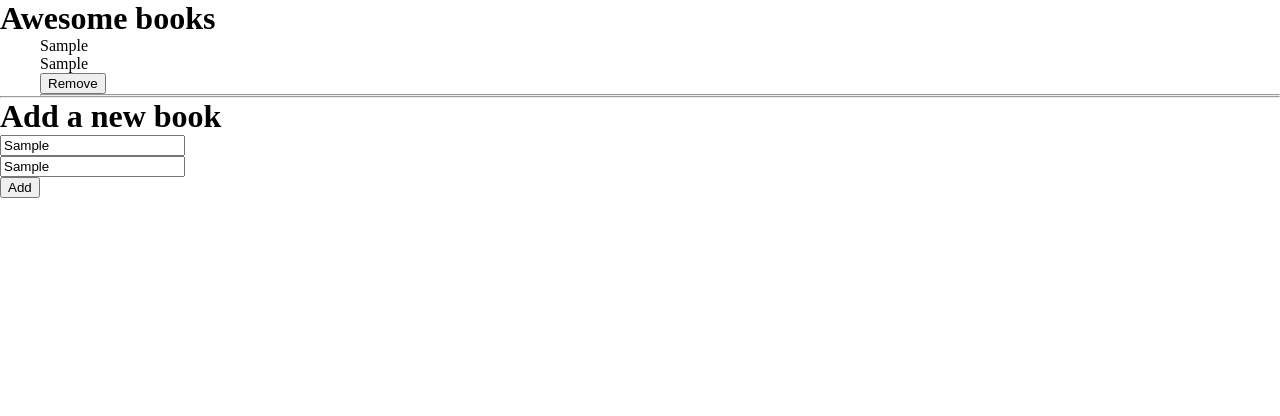
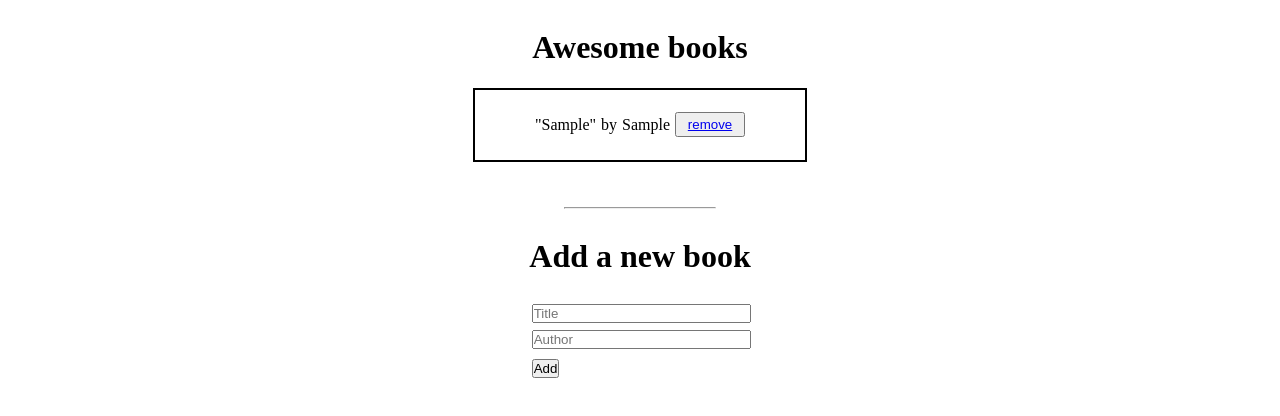
Before and after one commit to kazaneza/awesome-book, a website: page index.html in a window 1280 px wide. Both pictures are taken after typing "Sample", "Sample" into the empty fields and a click on the button "Add". Drawn offline with Linux system fonts and the light colour scheme.

Commit message:
added js and styles

```diff
--- a/app.js
+++ b/app.js
@@ -1,59 +1,121 @@
-// checking if local storage is empty
-if (localStorage.getItem('Added Books') === null) {
-  localStorage.setItem('Added Books', JSON.stringify([]));
-}
-// store book
-const storeData = JSON.parse(localStorage.getItem('Added Books'));
-function updateBook() {
-  localStorage.setItem('Added Books', JSON.stringify(storeData));
-}
-function createBooks(arr) {
-  let books = '';
-  for (let i = 0; i < arr.length; i += 1) {
-    books += `
-              <p>${arr[i].title}</p>
-              <p>${arr[i].author}</p>
-              <button onclick="removeBook(${i})">Remove</button>
-              <hr/>
-              `;
+// book class
+/* eslint-disable */
+class Book {
+  constructor(title, author) {
+    this.title = title;
+    this.author = author;
   }
-  return books;
 }
 
-// Diplaying books
-function DispayAwesomeBooks() {
-  const listOfBooks = document.querySelector('.books-list');
-  listOfBooks.innerHTML = `
-                <ul class="book-list"/>
-                ${createBooks(storeData)}</ul>
-            `;
+// UI Class: handle UI tasks
+
+class UI {
+  static displayBooks() {
+    const books = Store.getBooks();
+
+    books.forEach((book) => UI.addBookToList(book));
+  }
+
+  static addBookToList(book) {
+    const list = document.querySelector('.book');
+
+    const row = document.createElement('tr');
+
+    row.innerHTML = `
+        <div class="book-details">
+
+        <p>"${book.title}"</p>
+        <p>by</p>
+        <p>${book.author}</p>
+
+
+        <button><a href="#" class="button">remove</a></button>
+
+        </div>
+        `;
+
+    list.appendChild(row);
+  }
+
+  static deleteBook(el) {
+    if (el.classList.contains('button')) {
+      el.parentElement.parentElement.remove();
+    }
+  }
+
+  static clearFields() {
+    document.querySelector('.title').value = '';
+    document.querySelector('.author').value = '';
+  }
 }
 
-// Adding books
-function addBook(bookTitle, bookAuthor) {
-  const Book = {
-    title: bookTitle,
-    author: bookAuthor,
-  };
-  storeData.push(Book);
-  updateBook();
-  DispayAwesomeBooks();
-}
-// Remove data from local storage
-/* eslint-disable */
-function removeBook(i) {
-  storeData.splice(i, 1);
-  updateBook();
-  DispayAwesomeBooks();
+// Store class: handles storage
+class Store {
+  static getBooks() {
+    let books;
+    if (localStorage.getItem('books') === null) {
+      books = [];
+    } else {
+      books = JSON.parse(localStorage.getItem('books'));
+    }
+    return books;
+  }
+
+  static addBook(book) {
+    const books = Store.getBooks();
+    books.push(book);
+    localStorage.setItem('books', JSON.stringify(books));
+  }
+
+  static removeBook(author) {
+    const books = Store.getBooks();
+
+    books.forEach((book, index) => {
+      if (book.author === author) {
+        books.splice(index, 1);
+      }
+    });
+
+    localStorage.setItem('books', JSON.stringify(books));
+  }
 }
 
-// Getting values from input fields
-const form = document.querySelector('form');
-form.addEventListener('submit', (e) => {
-  const title = document.querySelector('.title');
-  const author = document.querySelector('.author');
+// event display books
+
+document.addEventListener('DOMContentLoaded', UI.displayBooks);
+
+// event add a book
+
+document.querySelector('#book-form').addEventListener('submit', (e) => {
+  // prevent actual submit
   e.preventDefault();
-  addBook(title.value, author.value);
+  // get form values
+  const title = document.querySelector('.title').value;
+  const author = document.querySelector('.author').value;
+
+  // validate
+  if (title === '' || author === '') {
+    alert('Please fill in all fields');
+  } else {
+    // instatiate book
+    const book = new Book(title, author);
+
+    // add to ui
+
+    UI.addBookToList(book);
+
+    // add book to store
+    Store.addBook(book);
+
+    // clear fields.
+    UI.clearFields();
+  }
 });
 
-window.onload = DispayAwesomeBooks();
+// event: Remove a Book
+document.querySelector('.book').addEventListener('click', (e) => {
+  UI.deleteBook(e.target);
+
+  // Remove book from store
+  Store.removeBook(e.target.parentElement.previousElementSibling.textContent);
+});
--- a/index.html
+++ b/index.html
@@ -11,15 +11,26 @@
 
 <body>
   <h1>Awesome books</h1>
-  <div class="books-list">
+
+  <div class="book-display">
+
+
+      <div class="book" id="book">
+
+      </div>
+
   </div>
-  <hr>
+
+  <hr class="line">
+<div class="form">
   <h1>Add a new book</h1>
-  <form id="form">
+  <form id="book-form">
     <input class="title" type="text" name="tite" placeholder="Title"> <br>
     <input class="author" type="text" name="author" placeholder="Author"><br>
     <button class="add-btn" type="submit">Add</button>
   </form>
+</div>
+
   <script src="app.js"></script>
 </body>
 
--- a/style.css
+++ b/style.css
@@ -1,3 +1,79 @@
 * {
-  margin: 0;
+  padding: 0;
 }
+
+body {
+  display: flex;
+  flex-direction: column;
+  justify-content: center;
+  align-items: center;
+}
+
+.book-display {
+  border: 2px solid black;
+}
+
+.book-display h1 {
+  font-weight: 600;
+  font-family: sans-serif;
+}
+
+.book-details {
+  display: flex;
+  justify-content: space-between;
+  align-items: center;
+  gap: 5px;
+}
+
+.book-details button {
+  padding: 0;
+  width: 70px;
+  height: 25px;
+  text-align: center;
+}
+
+.book {
+  display: flex;
+  flex-direction: column;
+  justify-content: space-around;
+  align-items: center;
+
+  gap: 18px;
+  padding: 10px 60px 10px 60px;
+}
+
+.book-naming {
+  display: flex;
+  justify-content: space-between;
+  gap: 5px;
+}
+
+.line {
+  width: 150px;
+  margin-top: 45px;
+  color: black;
+  font-weight: bold;
+}
+
+.form {
+  display: flex;
+  flex-direction: column;
+  align-items: flex-end;
+  justify-content: center;
+}
+
+.form button {
+  align-items: center;
+  margin-top: 10px;
+}
+
+#book-form input {
+  margin-top: 7px;
+  width: 215px;
+}
+
+/* #book-form button{
+  position: absolute;
+  right: 0;
+  left: o;
+ } */
```
